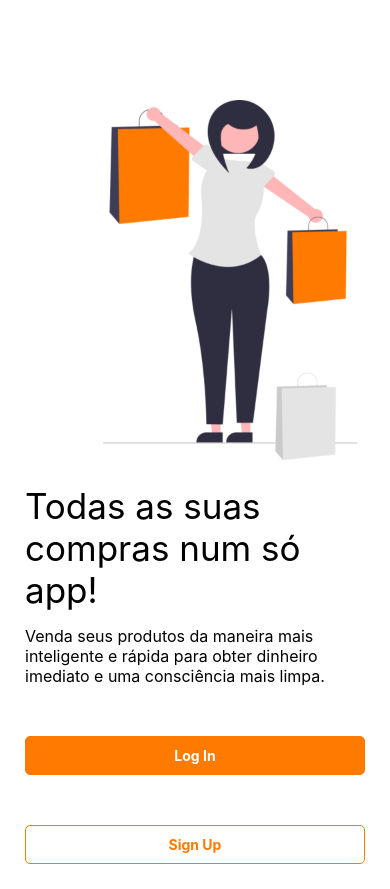
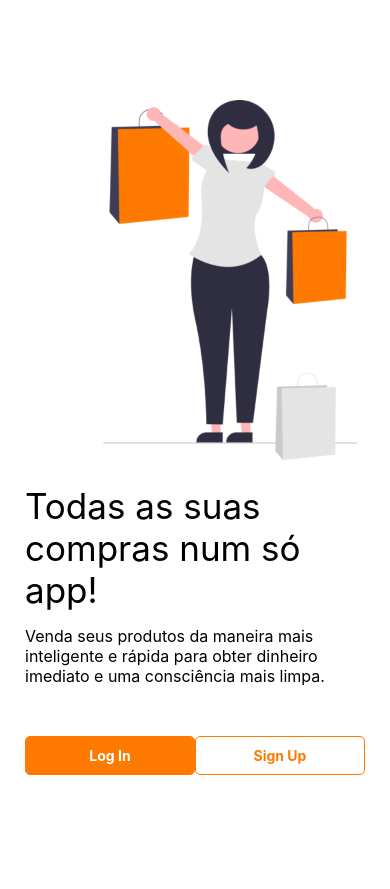
Before and after one commit to alexandresjunior/mobile-apps-react-native, a React Native app in the folder ecommerce-app-expo/: screen / in a window 390 px wide. After the commit the page ends 844 px from the top, so only its background shows below. Built offline with nearby package versions, Linux system fonts and the light colour scheme.

Commit message:
Alinhamento dos botões lado a lado

```diff
--- a/ecommerce-app-expo/src/telas/TelaPrincipal/index.js
+++ b/ecommerce-app-expo/src/telas/TelaPrincipal/index.js
@@ -10,12 +10,14 @@ const TelaPrincipal = () => {
             <Text style={estilos.titulo}>Todas as suas compras num só app!</Text>
             <Text style={estilos.subtitulo}>Venda seus produtos da maneira mais inteligente e rápida para obter dinheiro imediato e uma consciência mais limpa.</Text>
 
+            <View style={estilos.botoes}>
                 <TouchableOpacity style={estilos.botaoLogIn} onPress={() => { }}>
                     <Text style={estilos.textoBotaoLogIn}>Log In</Text>
                 </TouchableOpacity>
                 <TouchableOpacity style={estilos.botaoSignUp} onPress={() => { }}>
                     <Text style={estilos.textoBotaoSignUp}>Sign Up</Text>
                 </TouchableOpacity>
+            </View>
         </View>
     )
 }
@@ -36,13 +38,19 @@ const estilos = StyleSheet.create({
         marginTop: 0,
         fontSize: 16
     },
+    botoes: {
+        marginTop: 25,
+        flexDirection: "row",
+        justifyContent: 'space-between'
+    },
     botaoLogIn: {
         backgroundColor: "#FF7A00",
-        margin: 25,
         padding: 10,
         borderRadius: 5,
         borderWidth: 1,
-        borderColor: "#FF7A00"
+        borderColor: "#FF7A00",
+        width: 170,
+        marginStart: 25
     },
     textoBotaoLogIn: {
         textAlign: "center",
@@ -51,11 +59,12 @@ const estilos = StyleSheet.create({
     },
     botaoSignUp: {
         backgroundColor: "#FFFFFF",
-        margin: 25,
         padding: 10,
         borderRadius: 5,
         borderWidth: 1,
-        borderColor: "#FF7A00"
+        borderColor: "#FF7A00",
+        width: 170,
+        marginEnd: 25
     },
     textoBotaoSignUp: {
         textAlign: "center",
```
Lines whose indentation alone changed are shown as unchanged.
